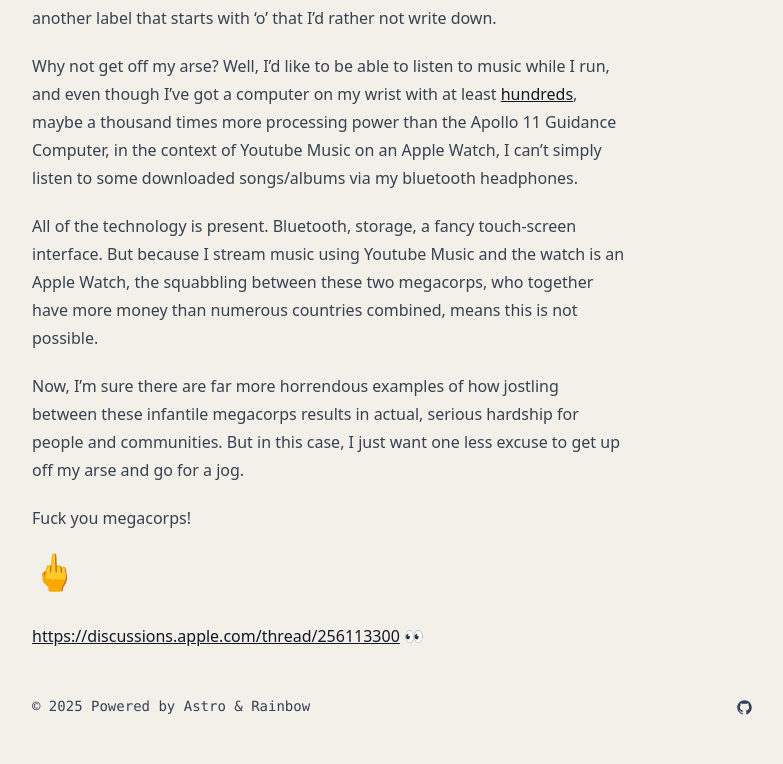
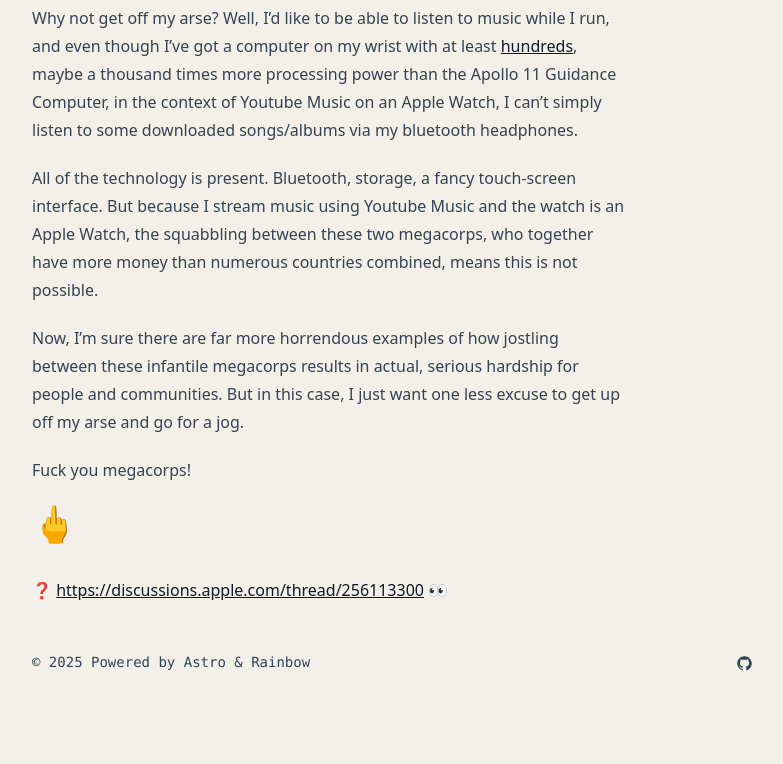
Before and after one commit to 64MM4-KN1F3/dear.inheadlights, an Astro site: page /b/fuck-you-megacorps in a window 1280 px wide. Shown: the part 620-1384 px from the top of the page, without its empty margins (248-1031 px from the left). After the commit the page ends 1340 px from the top, so only its background shows below. Built offline with nearby package versions, Linux system fonts and the light colour scheme; Astro itself is replaced by a stand-in of ours; some packages are replaced by stand-ins of ours.

Commit message:
updated megacorps again

```diff
--- a/src/content/b/fuck-you-megacorps.md
+++ b/src/content/b/fuck-you-megacorps.md
@@ -19,4 +19,4 @@
 Fuck you megacorps!
 # 🖕
 
-#### https://discussions.apple.com/thread/256113300 👀
+**❓ https://discussions.apple.com/thread/256113300 👀**
```
